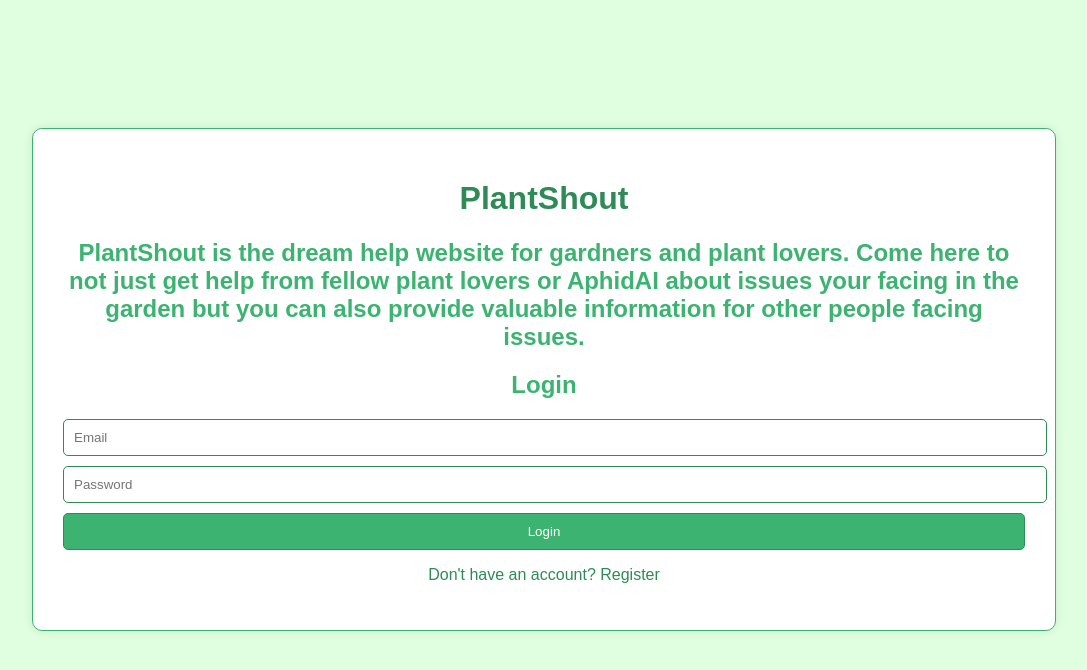
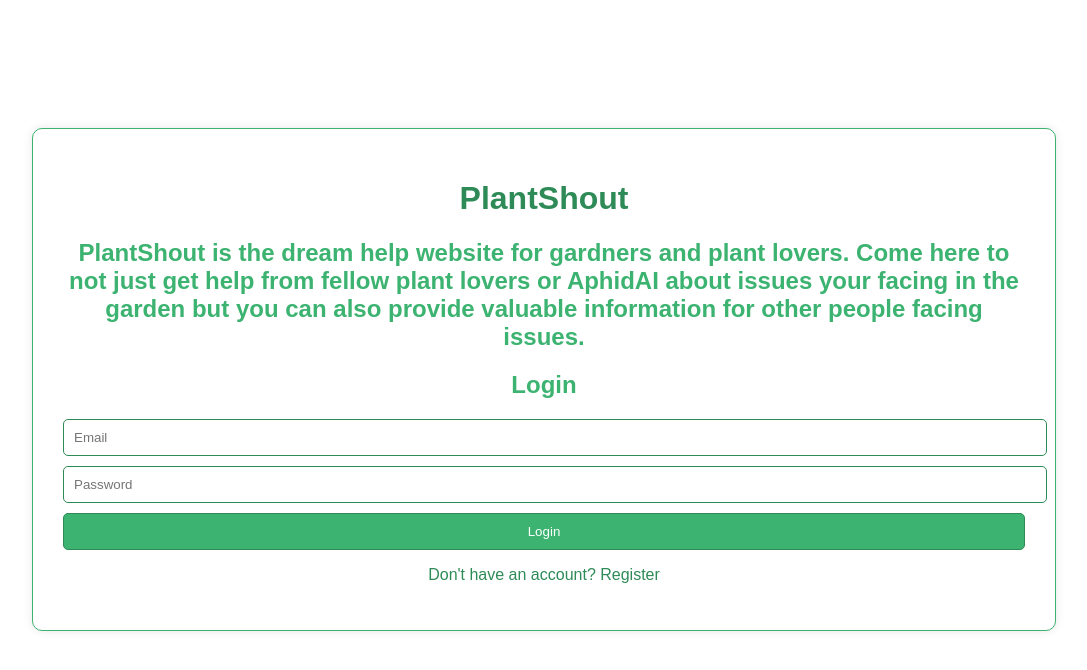
Before and after one commit to cjacobs3971/PlantShout, a React (Create React App) app in the folder frontend/: page /login in a window 1280 px wide. Shown: the top 670 px of the page, without its empty margins (96-1183 px from the left). Built offline with nearby package versions, Linux system fonts and the light colour scheme.

Commit message:
altered css

```diff
--- a/frontend/src/index.css
+++ b/frontend/src/index.css
@@ -2,7 +2,7 @@ body {
     font-family: Arial, sans-serif;
     margin: 0;
     padding: 0;
-    background-color: #e0ffe0;
+    background-image: "/assets/login_background.jpg";
     color: #2e8b57;
   }
 
```
